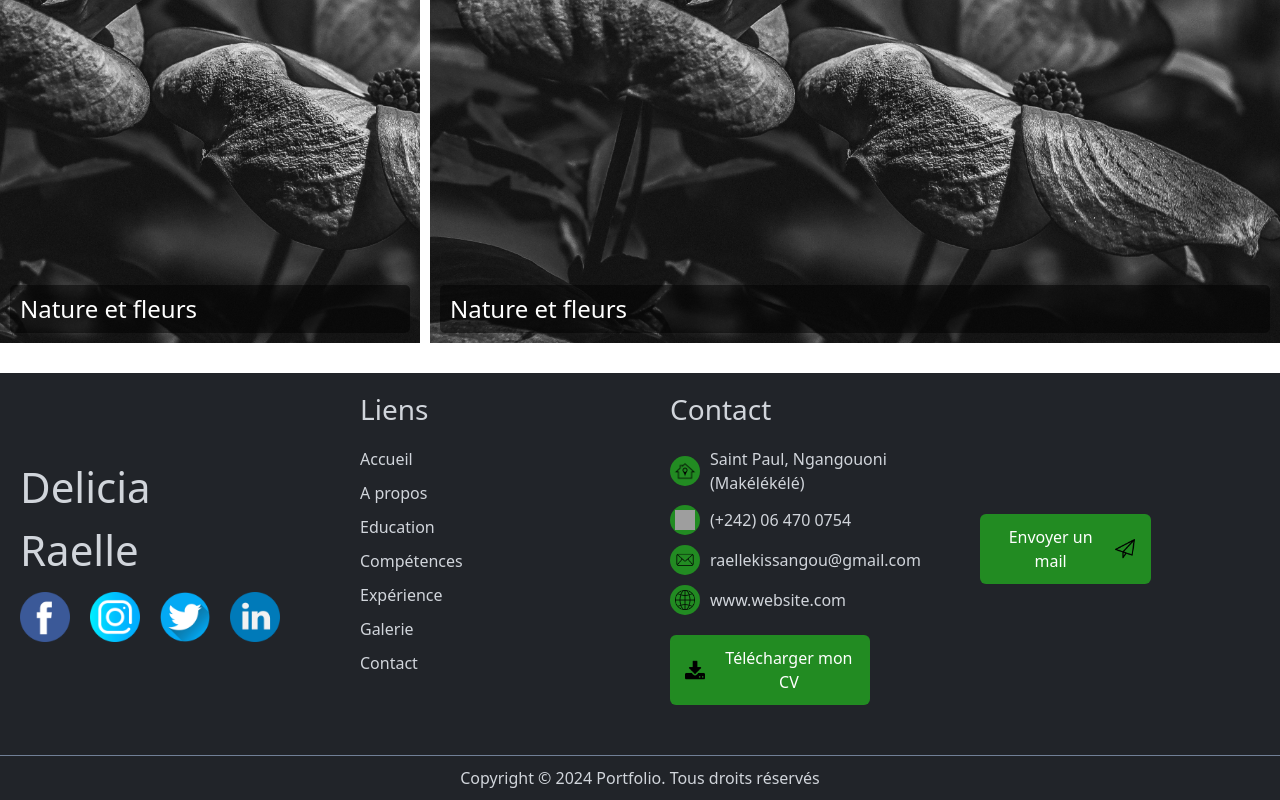
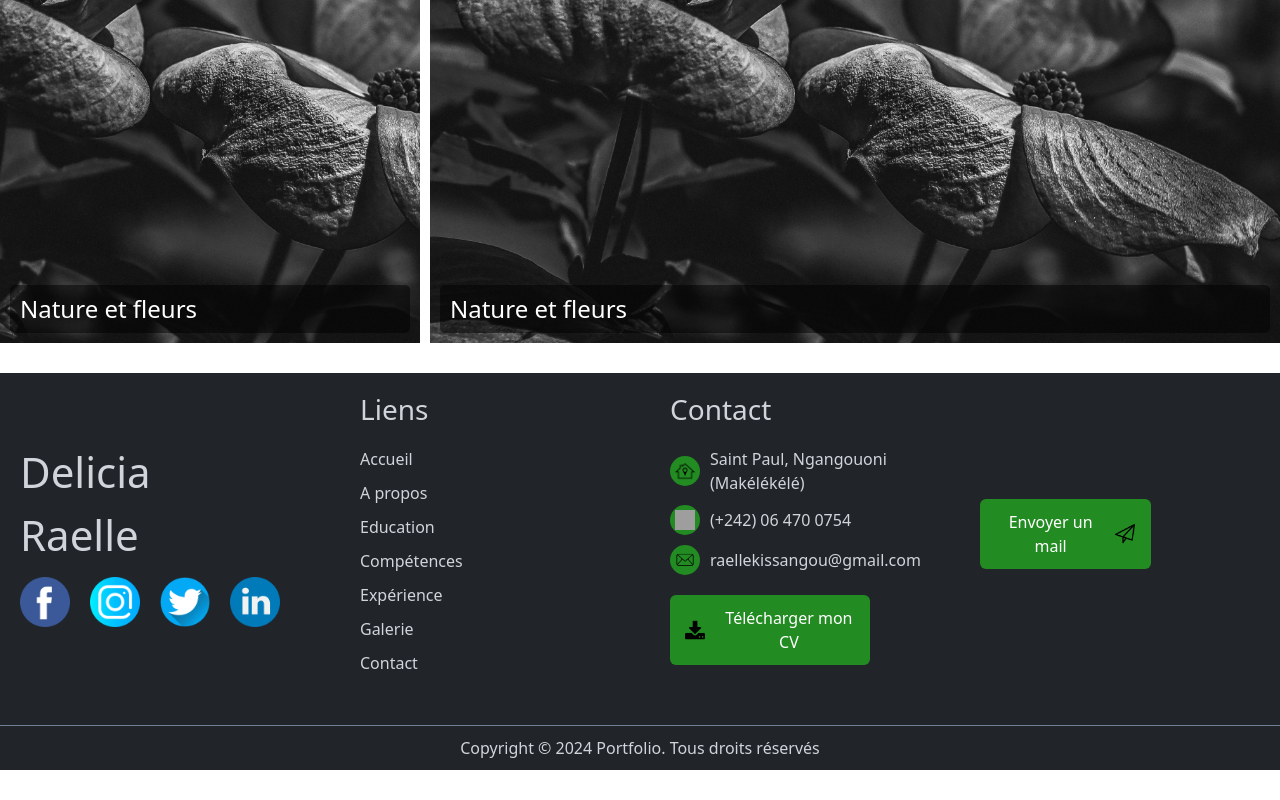
Before and after one commit to kayarhabby/portfolio_delicia_react, a React (Vite) app: page / in a window 1280 px wide. Shown: the part 4490-5290 px from the top of the page. After the commit the page ends 5260 px from the top, so only its background shows below. Built offline with nearby package versions, Linux system fonts and the light colour scheme; grey boxes are pictures that could not be loaded.

Commit message:
remplacement du boutton download par le composant DownloadButton et suppression du link website

```diff
--- a/src/assets/components/Footer.jsx
+++ b/src/assets/components/Footer.jsx
@@ -1,6 +1,7 @@
 import React from 'react';
 import { useTranslation } from 'react-i18next';
 import "../css/Footer.css";
+import DownloadButton from "./DownloadButton.jsx";
 
 const Footer = () => {
     const { t } = useTranslation('footer');
@@ -58,28 +59,24 @@ const Footer = () => {
                             </div>
                             <a href={`mailto:${t('footer.contact.email')}`}>{t('footer.contact.email')}</a>
                         </li>
-                        <li>
-                            <div className="cercle_img">
-                                <img src="/src/assets/images/globe.png" alt="globe"/>
-                            </div>
-                            <a href="#">{t('footer.contact.website')}</a>
-                        </li>
                     </ul>
-                    <button className="btn">
-                        <div className="icon">
-                            <img src="/src/assets/images/download-to-storage-drive.png" alt="download to storage drive"/>
-                        </div>
-                        {t('footer.downloadCV')}
-                    </button>
+                    <DownloadButton
+                        downloadUrl="/src/assets/documents/certifications/2024-05-26_agir-pour-sa-sante-universite-de-liege-badge-de-reussite-fr.pdf"
+                        src="/src/assets/images/download-to-storage-drive.png"
+                        alt="Download to storage drive"
+                        text ={t('footer.downloadCV')}
+                    />
                 </div>
 
                 <div className="mailMe">
+                    <a href={`mailto:${t('footer.contact.email')}`}>
                         <button className="btn">
                             {t('footer.mailMe')}
                             <div className="icon">
                                 <img src="/src/assets/images/paper-plane.png" alt="paper plane"/>
                             </div>
                         </button>
+                    </a>
                 </div>
             </section>
             <section>
```
Lines whose indentation alone changed are shown as unchanged.
